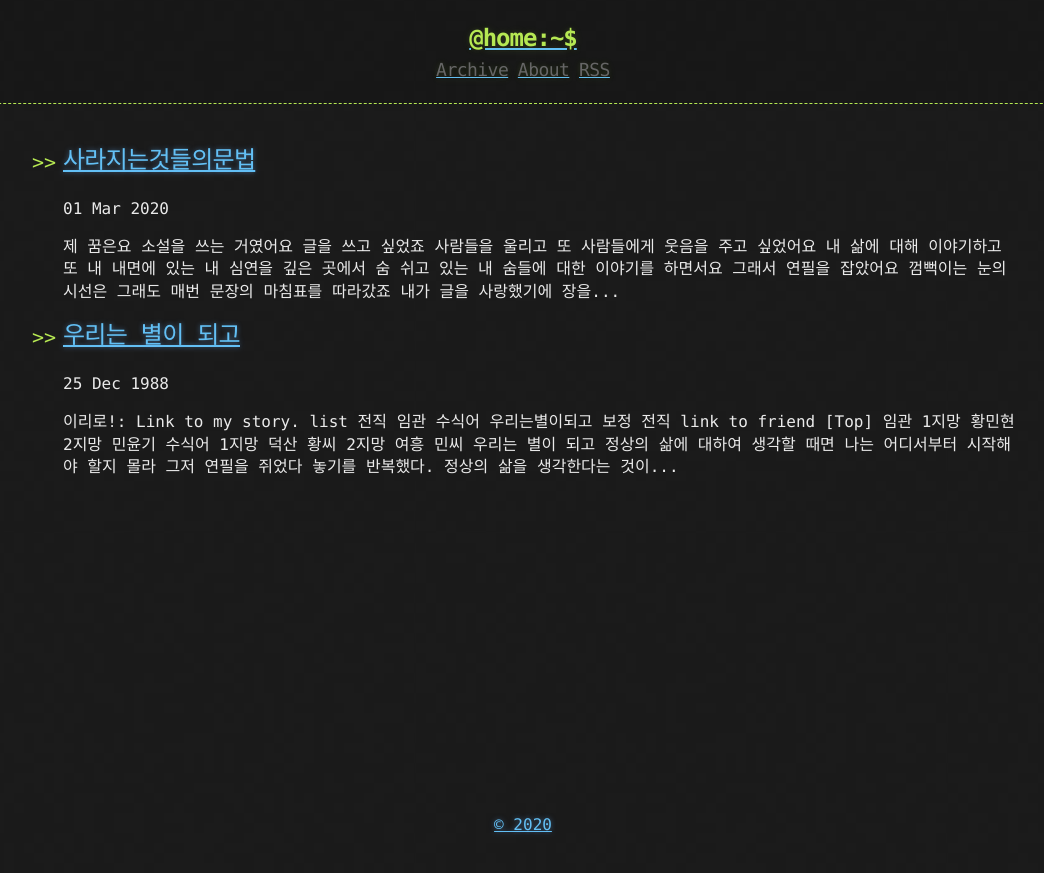
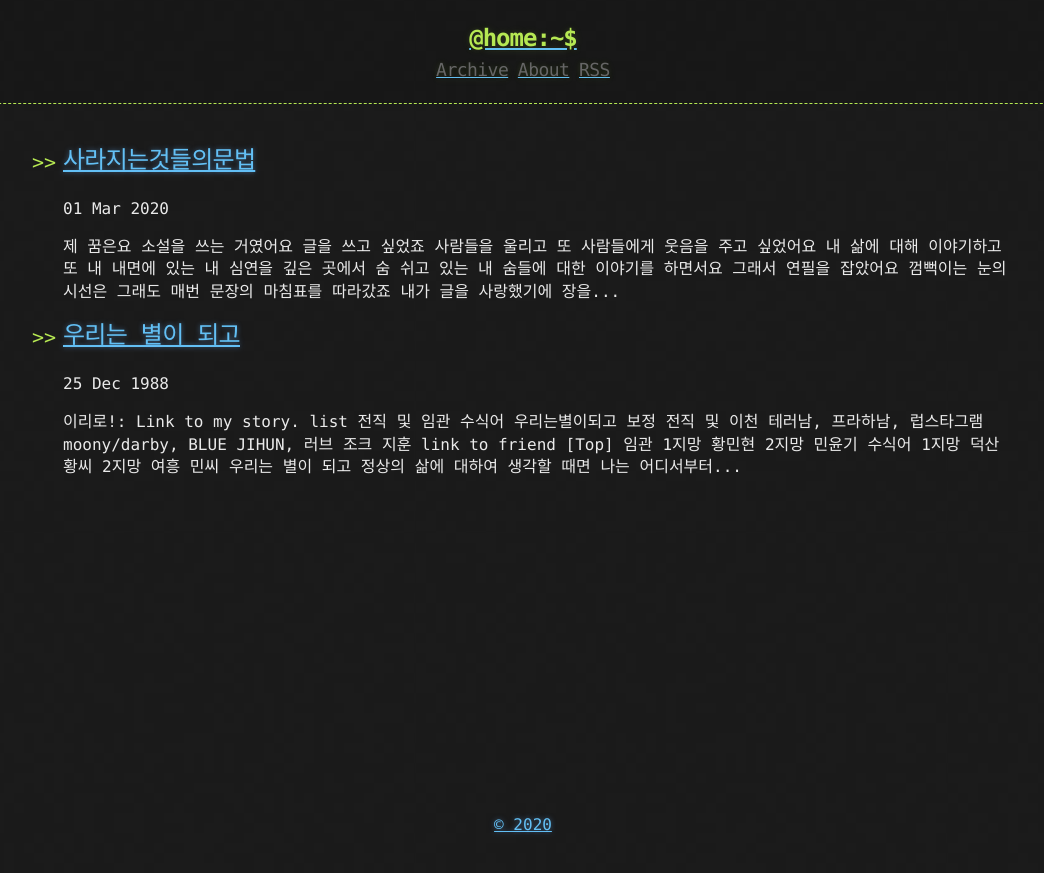
Before and after one commit to imrealz/imrealz.github.com, a Jekyll site: the page built from index.html, in a window 1280 px wide. Shown: the top 873 px of the page, without its empty margins (117-1161 px from the left). Built offline with Jekyll 4.4.1, drawn with Linux system fonts in a browser that asks for light colours; the list of posts is cut into pages by our own code.

Commit message:
Update 1988-12-25-우리는별이되고.md

```diff
--- a/_posts/1988-12-25-우리는별이되고.md
+++ b/_posts/1988-12-25-우리는별이되고.md
@@ -12,7 +12,7 @@ tags: tag1
 
 # <a name="top"></a>list
 
-* [전직](#첫번째)
+* [전직 및](#첫번째)
 * [임관](#임관)
 * [수식어](#수식어)
 * [우리는별이되고](#두번째)
@@ -26,9 +26,10 @@ tags: tag1
 
 
 
-# <a name="첫번째"></a>전직
+# <a name="첫번째"></a>전직 및
 
 
+이천 테러남, 프라하남, 럽스타그램 moony/darby, BLUE JIHUN, 러브 조크 지훈
 
 
 ![허락](https://img1.daumcdn.net/thumb/R1280x0/?scode=mtistory2&fname=https%3A%2F%2Fk.kakaocdn.net%2Fdn%2FEPyNg%2FbtqCAOWAtg5%2FrEKfFLltpf1nR30JIpPId0%2Fimg.jpg)
```
